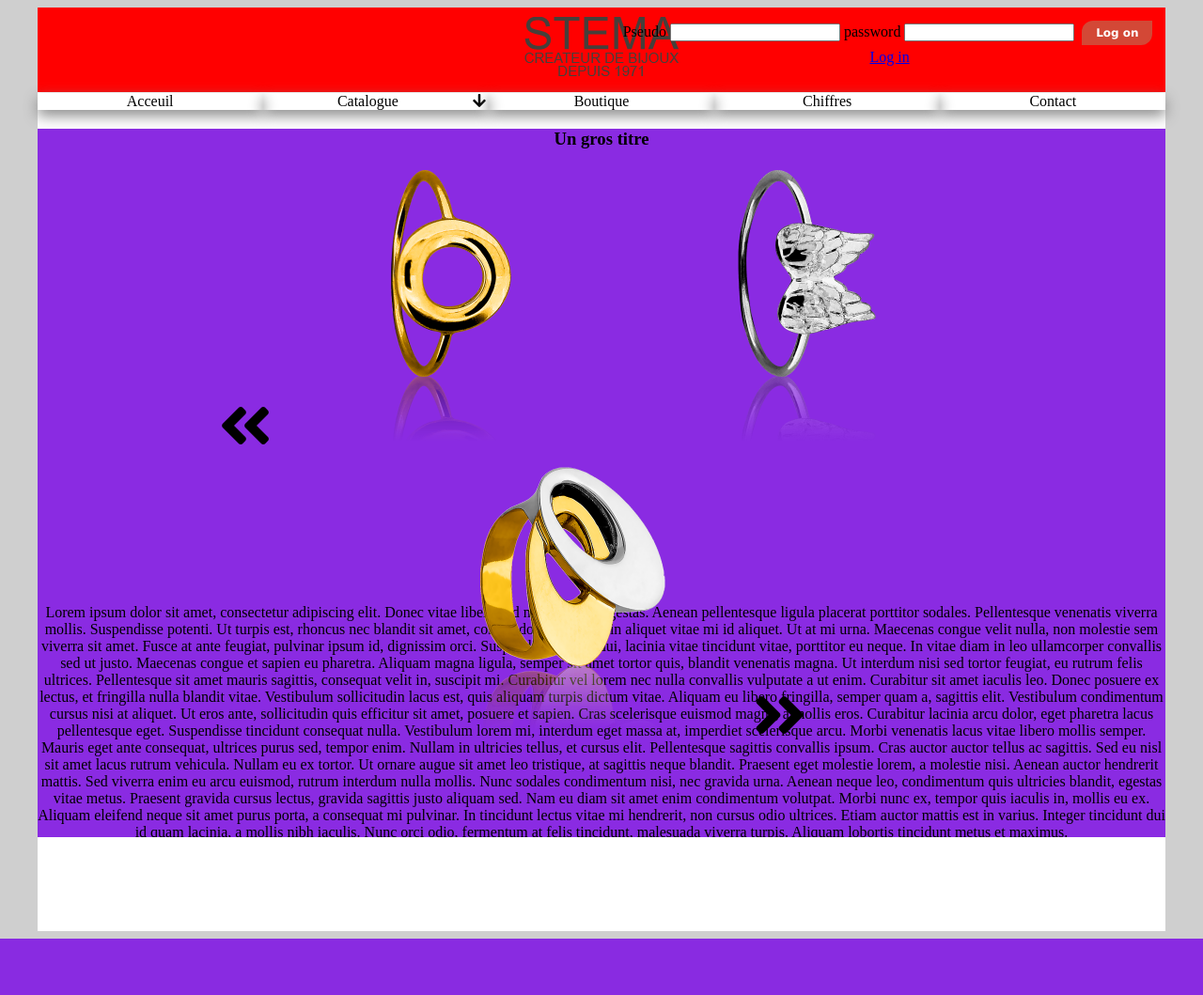
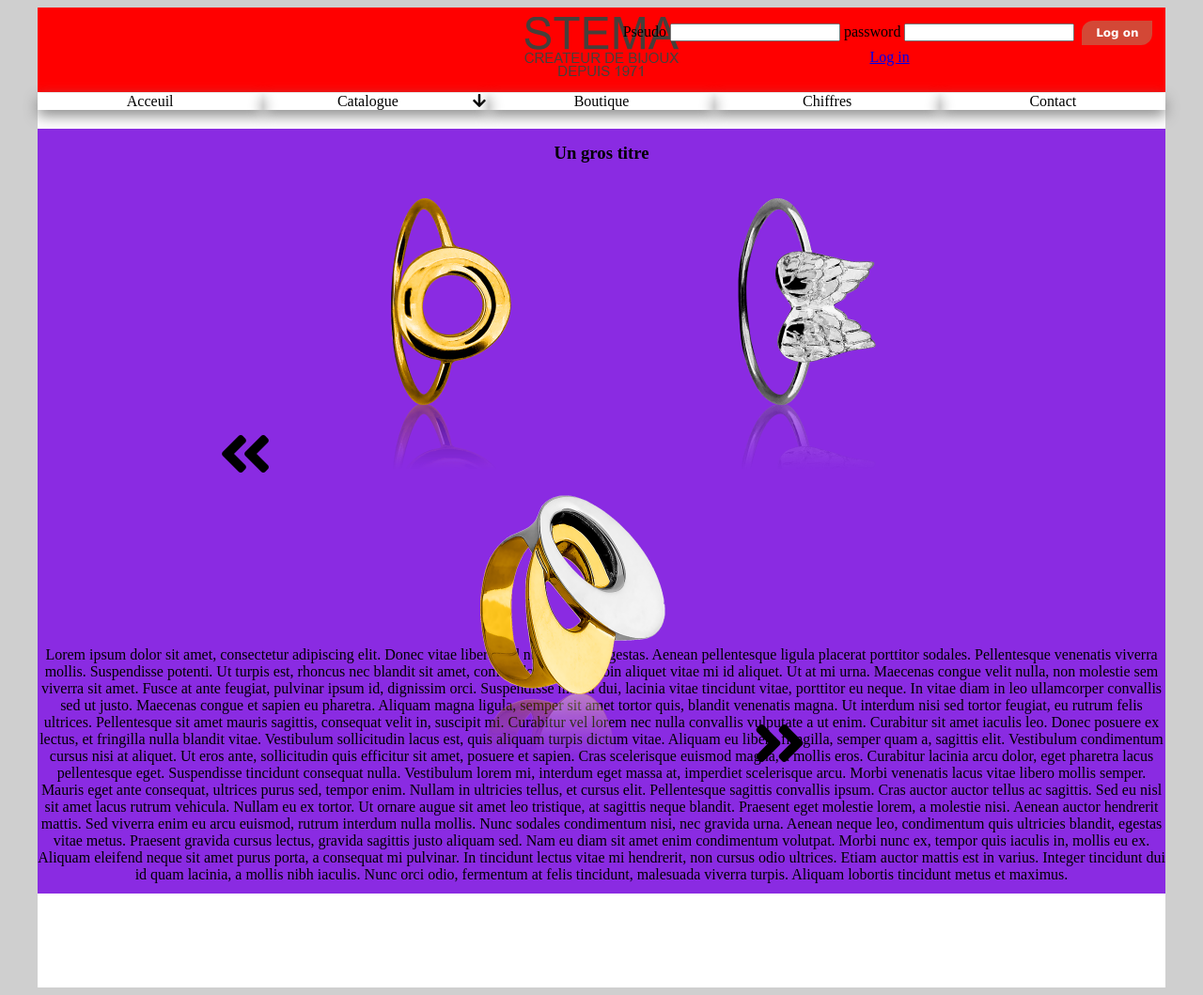
Before and after one commit to Zeebiii/stema, a PHP site: page / in a window 1280 px wide. Shown: the whole page at 94% size. Before the commit the page ends 999 px from the top, so only its background shows below. Run offline with PHP 8.4, Linux system fonts and the light colour scheme; some libraries are stand-ins or nearby versions.

Commit message:
correctif CSS

```diff
--- a/contenu/css/stema.css
+++ b/contenu/css/stema.css
@@ -191,6 +191,16 @@ body
     margin: 10px auto;
 }
 
+#content #galerie h3
+{
+    padding: 15px 0;
+}
+
+#content #galerie #presentation p
+{
+    padding: 15px 0;
+}
+
 
 /* Footer, pied de page */
 
```
